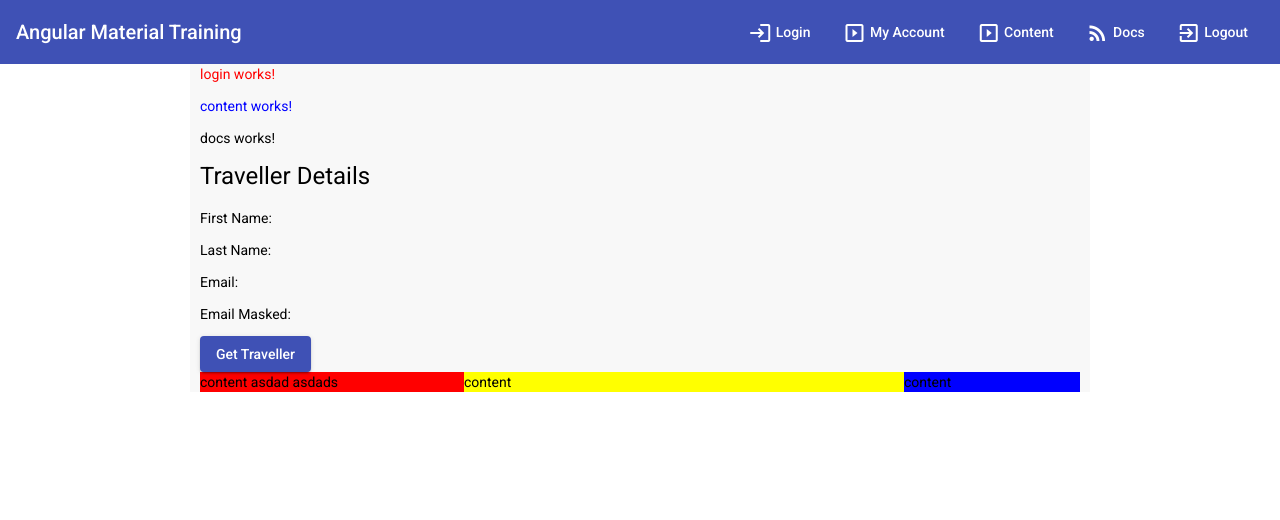
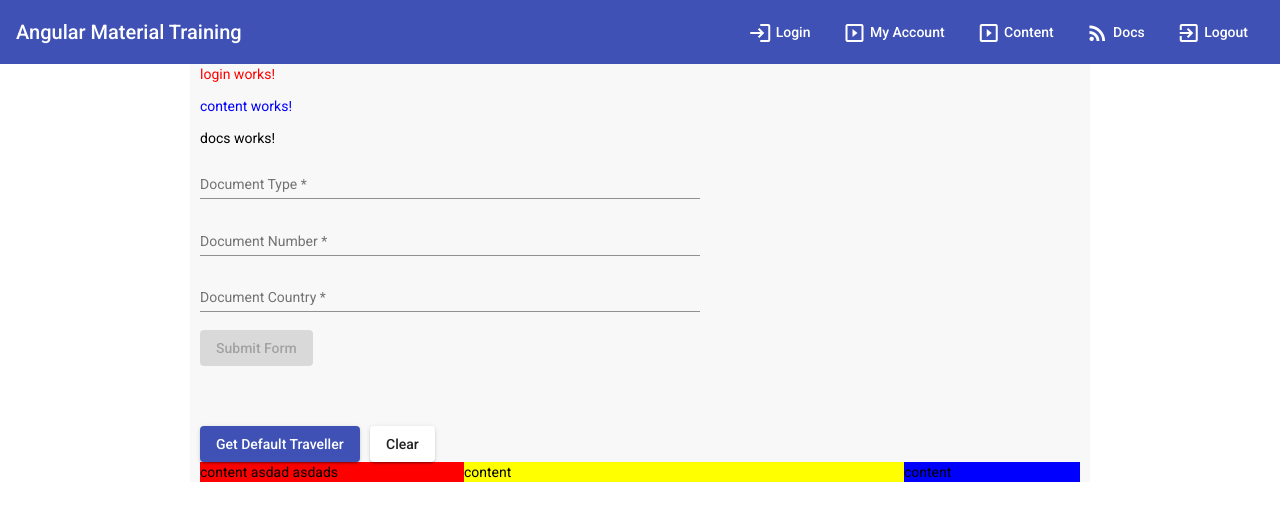
Before and after one commit to inspirexs/angular-training-updated, an Angular app: page / in a window 1280 px wide. Shown: the top 520 px of the page. Built offline with nearby package versions, Linux system fonts and the light colour scheme.

Commit message:
Working form validations

```diff
--- a/src/app/app.module.ts
+++ b/src/app/app.module.ts
@@ -17,6 +17,7 @@ import { MatButtonModule } from '@angular/material/button';
 import { MatIconModule } from '@angular/material/icon';
 import { MatDividerModule } from '@angular/material/divider';
 import { MatMenuModule } from '@angular/material/menu';
+import { MatInputModule } from '@angular/material/input';
 import { FlexLayoutModule } from '@angular/flex-layout';
 import { MercuryClientService } from './services/mercury-client.service';
 
@@ -42,6 +43,7 @@ import { MercuryClientService } from './services/mercury-client.service';
     MatIconModule,
     MatMenuModule,
     MatDividerModule,
+    MatInputModule,
     FlexLayoutModule
   ],
   providers: [
--- a/src/app/components/docs/docs.component.html
+++ b/src/app/components/docs/docs.component.html
@@ -1,9 +1,61 @@
 <p>docs works!</p>
 
-<h1>Traveller Details</h1>
-<p>First Name: {{traveller?.firstName}}</p>
-<p>Last Name: {{traveller?.lastName}}</p>
-<p>Email: {{traveller?.emailAddress}}</p>
-<p>Email Masked: {{traveller?.emailAddressMasked}}</p>
+<div *ngIf="traveller != null">
+  <h1>Traveller Details</h1>
+  <p>First Name: {{traveller?.firstName}}</p>
+  <p>Last Name: {{traveller?.lastName}}</p>
+  <p>Email: {{traveller?.emailAddress}}</p>
+  <p>Email: {{traveller?.emailAddressMasked}}</p>
+</div>
 
-<button mat-raised-button color="primary" (click)="test()">Get Traveller</button>
+<form class="example-form" [formGroup]="documentForm" (ngSubmit)="submitForm()" >
+  <mat-form-field class="example-full-width" style="width: 500px;">
+    <mat-label>Document Type</mat-label>
+    <input
+    formControlName="documentType"
+    matInput placeholder="Enter Your Document Type" value="">
+    <mat-error *ngIf="documentForm.get('documentType').hasError('required') && documentForm.get('documentType').touched">
+      Document Type is <strong>required</strong>
+    </mat-error>
+    <mat-error *ngIf="documentForm.get('documentType').hasError('pattern') && documentForm.get('documentType').touched">
+      Document Type has to be <strong>PASSPORT or ID_CARD</strong>
+    </mat-error>
+  </mat-form-field>
+
+  <br />
+
+  <mat-form-field class="example-full-width" style="width: 500px;">
+    <mat-label>Document Number</mat-label>
+    <input
+    formControlName="documentNumber"
+    matInput placeholder="Enter Your Document Number" value="">
+    <mat-error *ngIf="documentForm.get('documentNumber').errors && documentForm.get('documentNumber').touched">
+      Document Number is <strong>required</strong>
+    </mat-error>
+  </mat-form-field>
+
+  <br />
+
+  <mat-form-field class="example-full-width" style="width: 500px;">
+    <mat-label>Document Country</mat-label>
+    <input
+    formControlName="documentCountry"
+    matInput placeholder="Enter Your Document Country" value="">
+    <mat-error *ngIf="documentForm.get('documentCountry').errors && documentForm.get('documentCountry').touched">
+      Document Country is <strong>required</strong>
+    </mat-error>
+  </mat-form-field>
+
+  <br />
+
+  <button [disabled]="!documentForm.valid || !documentForm.dirty" mat-raised-button color="primary">Submit Form</button>
+</form>
+
+
+<br />
+<br />
+<br />
+
+<button mat-raised-button color="primary" (click)="getDefaultTraveller()">Get Default Traveller</button>
+&nbsp;
+<button mat-raised-button color="basic" (click)="clearTraveller()">Clear</button>
--- a/src/app/components/docs/docs.component.ts
+++ b/src/app/components/docs/docs.component.ts
@@ -1,5 +1,7 @@
 import { Component, OnInit } from '@angular/core';
+import { FormBuilder, FormGroup, Validators } from '@angular/forms';
 import { MercuryClientService } from 'src/app/services/mercury-client.service';
+import { DocumentRequest } from '../models/document-request';
 import { Traveller } from '../models/traveller';
 
 @Component({
@@ -9,14 +11,21 @@ import { Traveller } from '../models/traveller';
 })
 export class DocsComponent implements OnInit {
   traveller: Traveller = null;
+  documentForm: FormGroup;
 
-  constructor(private mercuryClient: MercuryClientService) { }
+  constructor(private mercuryClient: MercuryClientService,
+              private fb: FormBuilder) { }
 
   ngOnInit(): void {
+    this.documentForm = this.fb.group({
+      documentType: ['', [Validators.required, Validators.pattern('(PASSPORT|ID_CARD)')]],
+      documentNumber: ['', Validators.required],
+      documentCountry: ['', Validators.required]
+    });
   }
 
-  test(): void{
-    this.mercuryClient.getTraveller().subscribe( data => {
+  getDefaultTraveller(): void{
+    this.mercuryClient.getTraveller('PASSPORT', 'LU01201LU', 'ALA').subscribe( data => {
       console.log(data);
       this.traveller = data;
     }, error => {
@@ -24,4 +33,29 @@ export class DocsComponent implements OnInit {
     });
   }
 
+  clearTraveller(): void{
+    this.traveller = null;
+  }
+
+  submitForm(): void{
+    if (this.documentForm.valid){
+      console.log(this.documentForm);
+      const documentRequest: DocumentRequest = Object.assign({}, this.documentForm.value);
+      console.log(documentRequest);
+
+      this.mercuryClient.getTraveller(documentRequest.documentType, documentRequest.documentNumber, documentRequest.documentCountry)
+      .subscribe(data => {
+        console.log(data);
+        this.traveller = data;
+      }, error => {
+        console.log(error);
+        alert('Ups Error!');
+      });
+    }
+    else{
+      alert('Form Submitted INVALID');
+    }
+
+  }
+
 }
--- /dev/null
+++ b/src/app/components/models/document-request.ts
@@ -0,0 +1,5 @@
+export interface DocumentRequest {
+  documentType: string;
+  documentNumber: string;
+  documentCountry: string;
+}
--- a/src/app/services/mercury-client.service.ts
+++ b/src/app/services/mercury-client.service.ts
@@ -12,11 +12,11 @@ export class MercuryClientService {
     alert('TEST WORKS');
   }
 
-  getTraveller(): Observable<Traveller>{
+  getTraveller(documentType: string, documentNumber: string, documentCountry: string): Observable<Traveller>{
     const httpHeaders: HttpHeaders = new HttpHeaders({
       Authorization: 'mobile_traveller_app_token'
     });
 
-    return this.httpClient.get<Traveller>('https://mercury-api.st.globalblue.com:443/api/Globalblue/3.0/Members/documentType=PASSPORT&documentNumber=LU01201LU&documentCountry=ALA', { headers: httpHeaders } );
+    return this.httpClient.get<Traveller>('https://mercury-api.st.globalblue.com:443/api/Globalblue/3.0/Members/documentType=' + documentType + '&documentNumber=' + documentNumber + '&documentCountry=' + documentCountry, { headers: httpHeaders } );
   }
 }
```
